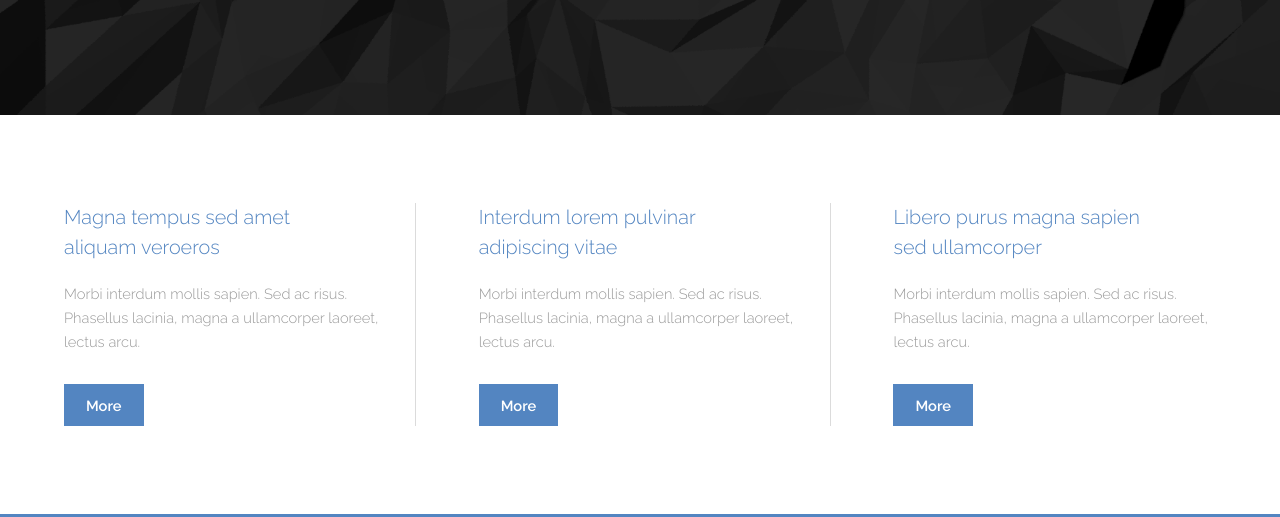
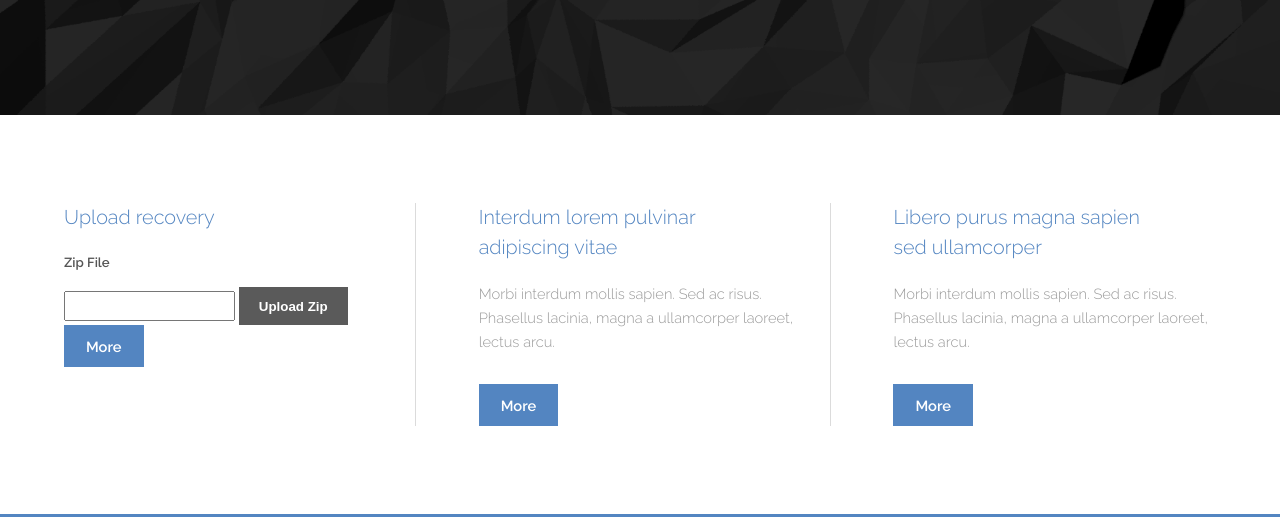
Before and after one commit to amitkhairnar44/twrpbuildersite, a plain HTML site: page index.html in a window 1280 px wide. Shown: the part 283-800 px from the top of the page. Drawn offline with Linux system fonts and the light colour scheme.

Commit message:
Update index.html

```diff
--- a/index.html
+++ b/index.html
@@ -51,9 +51,21 @@
 					<div class="flex flex-3">
 						<article>
 							<header>
-								<h3>Magna tempus sed amet<br /> aliquam veroeros</h3>
+								<h3>Upload recovery</h3>
 							</header>
-							<p>Morbi interdum mollis sapien. Sed ac risus. Phasellus lacinia, magna a ullamcorper laoreet, lectus arcu.</p>
+							<tr>
+							<td valign=”top”>
+							<label for=”icon”>Zip File</label>
+							</td>
+							<td valign=”top”>
+							<input accept=”.zip” type=”file” id=”uploadZip” name=”icon”>
+							</td>
+							</tr>
+							<tr>
+<td colspan=”5″ style=”text-align:center”>
+<button type=”submit”>Upload Zip</button>
+</td>
+</tr>
 							<footer>
 								<a href="#" class="button special">More</a>
 							</footer>
```
